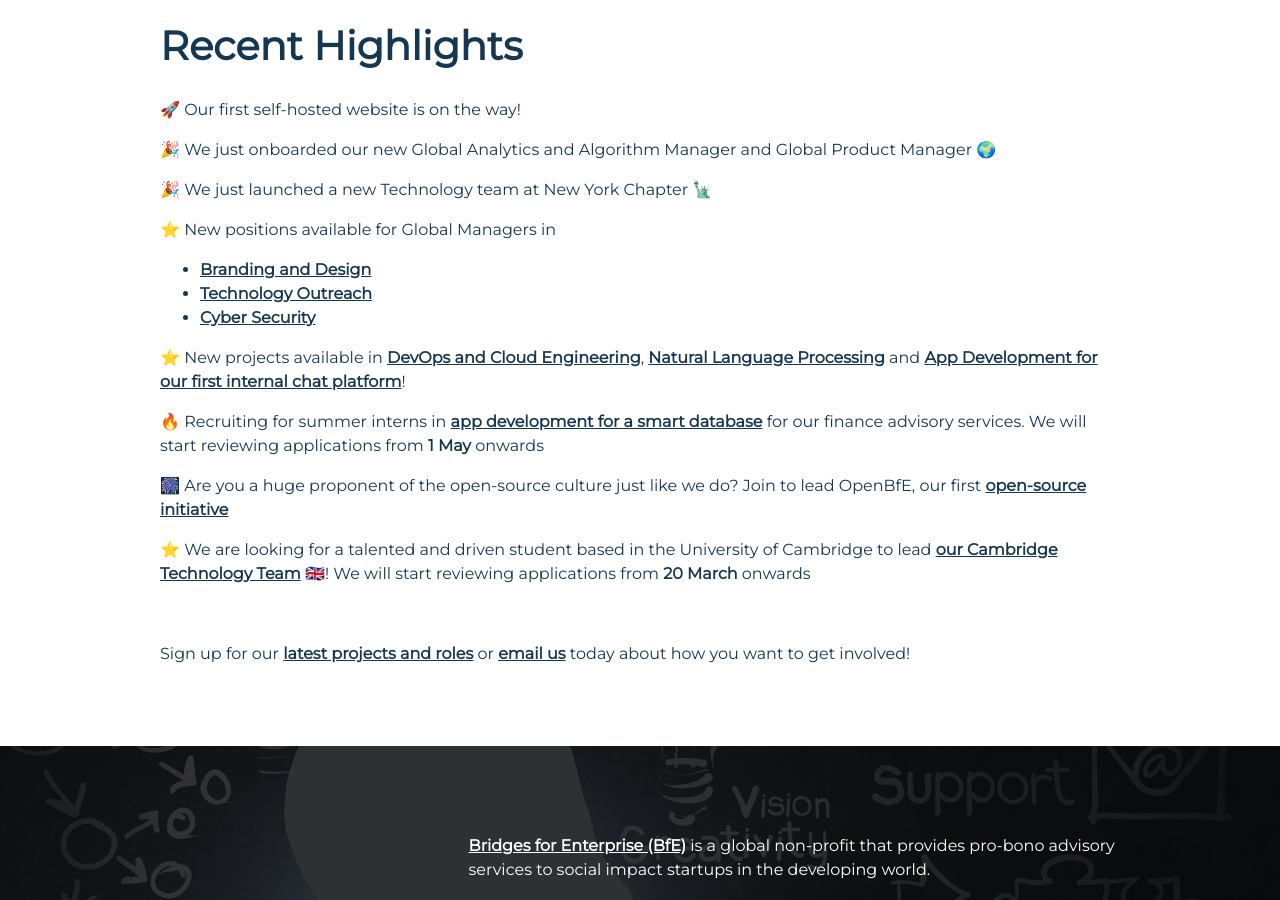
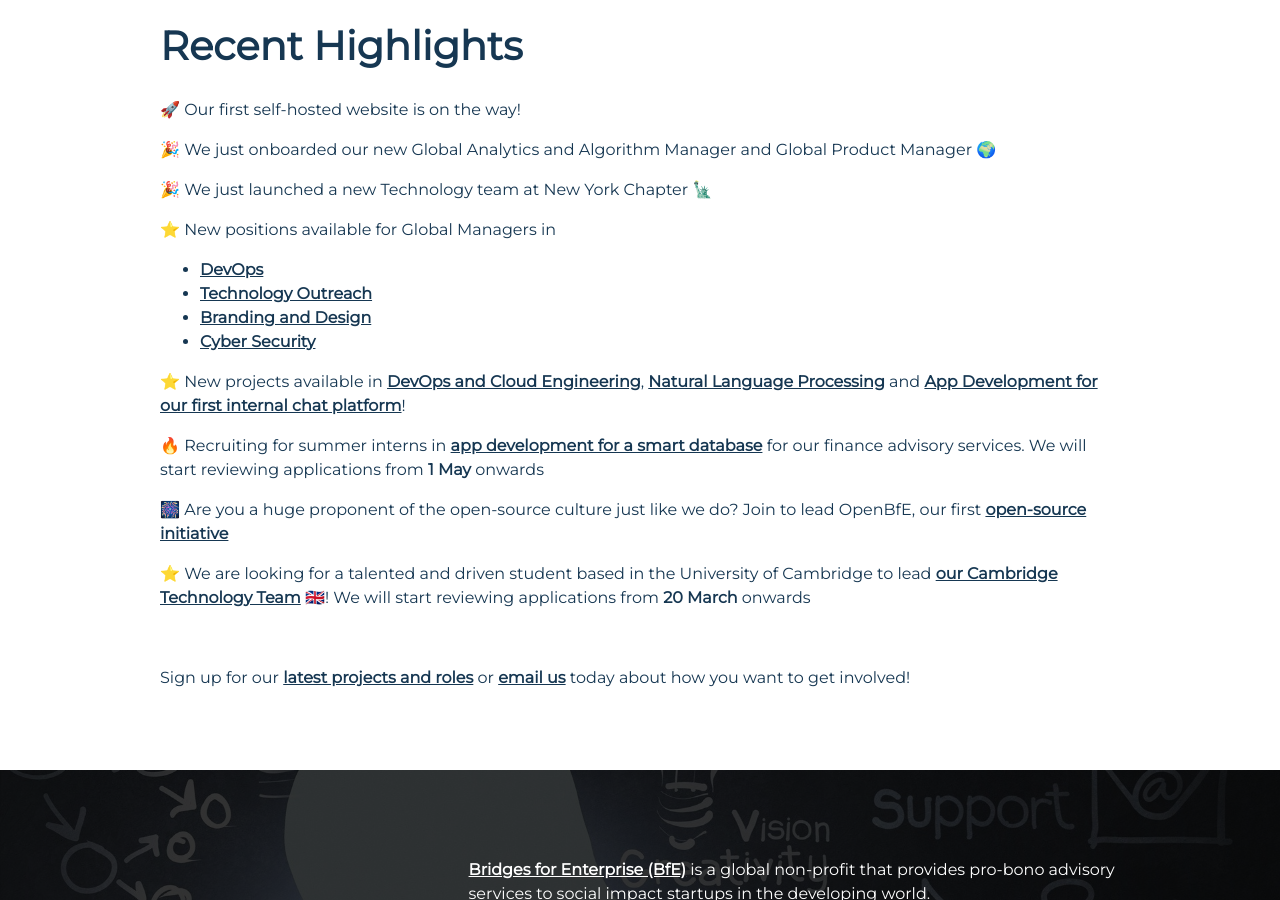
Before and after one commit to BfE-Technology/BfE-Technology.github.io, a Jekyll site: the page built from index.md, in a window 1280 px wide and 900 px high, scrolled down 959 px. Built offline with Jekyll 4.4.1, drawn with Linux system fonts in a browser that asks for light colours.

Commit message:
Update index.md

```diff
--- a/index.md
+++ b/index.md
@@ -15,8 +15,9 @@ layout: default
 🎉 We just launched a new Technology team at New York Chapter 🗽
 
 ⭐ New positions available for Global Managers in
+- <a href="https://opps.bridgesforenterprise.com/global/technology/DevOps-Project/" target="_blank">DevOps</a>
+- <a href="https://opps.bridgesforenterprise.com/global/technology/Global-Technology-Outreach-Manager/" target="_blank">Technology Outreach</a>
 - <a href="https://opps.bridgesforenterprise.com/global/technology/outreach/Global-Branding-and-Design-Manager/" target="_blank">Branding and Design</a>
-- <a href="https://opps.bridgesforenterprise.com/global/technology/Global-Technology-Outreach-Manager/" target="_blank">Technology Outreach</a>
 - <a href="https://opps.bridgesforenterprise.com/global/technology/Global-Cyber-Security-Manager/" target="_blank">Cyber Security</a>
 
 ⭐ New projects available in <a href="https://opps.bridgesforenterprise.com/global/technology/DevOps-Project/" target="_blank">DevOps and Cloud Engineering</a>, <a href="https://opps.bridgesforenterprise.com/global/cambridge/singapore/new%20york/rotterdam/vancouver/technology/InvestorSelector-NLP-Project/" target="_blank">Natural Language Processing</a> and <a href="https://opps.bridgesforenterprise.com/global/technology/RocketChat-Project/" target="_blank">App Development for our first internal chat platform</a>!
```
